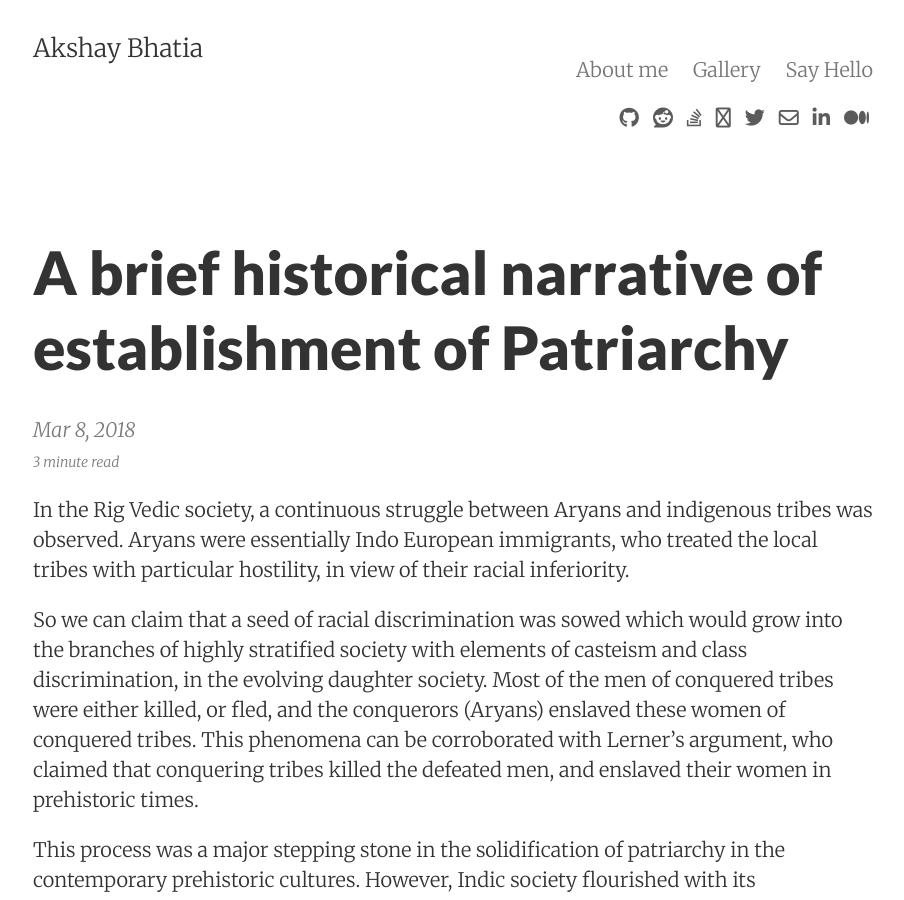
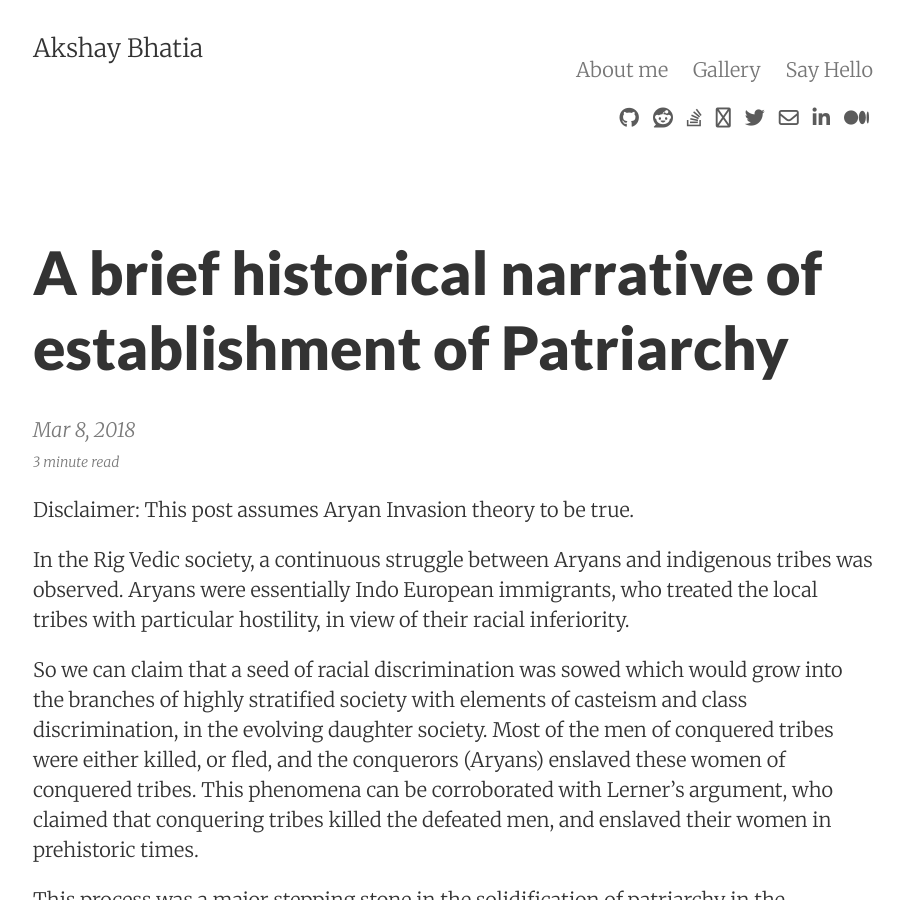
Before and after one commit to AxeShare/axeshare.github.io, a Jekyll site: the page built from _posts/2018-03-08-umac.markdown, in a window 1280 px wide and 900 px high. Shown: the whole window, without its empty margins (187-1091 px from the left). Built offline with Jekyll 4.4.1, drawn with Linux system fonts in a browser that asks for light colours; nearby versions of some CDN libraries.

Commit message:
Update 2018-03-08-umac.markdown

```diff
--- a/_posts/2018-03-08-umac.markdown
+++ b/_posts/2018-03-08-umac.markdown
@@ -5,6 +5,7 @@ date:   2018-03-8 11:00:30 +0530
 #categories: jekyll update
 ---
 
+Disclaimer: This post assumes Aryan Invasion theory to be true.
 
 In the Rig Vedic society, a continuous struggle between Aryans and indigenous tribes was observed. Aryans were essentially Indo European immigrants, who treated the local tribes with particular hostility, in view of their racial inferiority.
 
```
